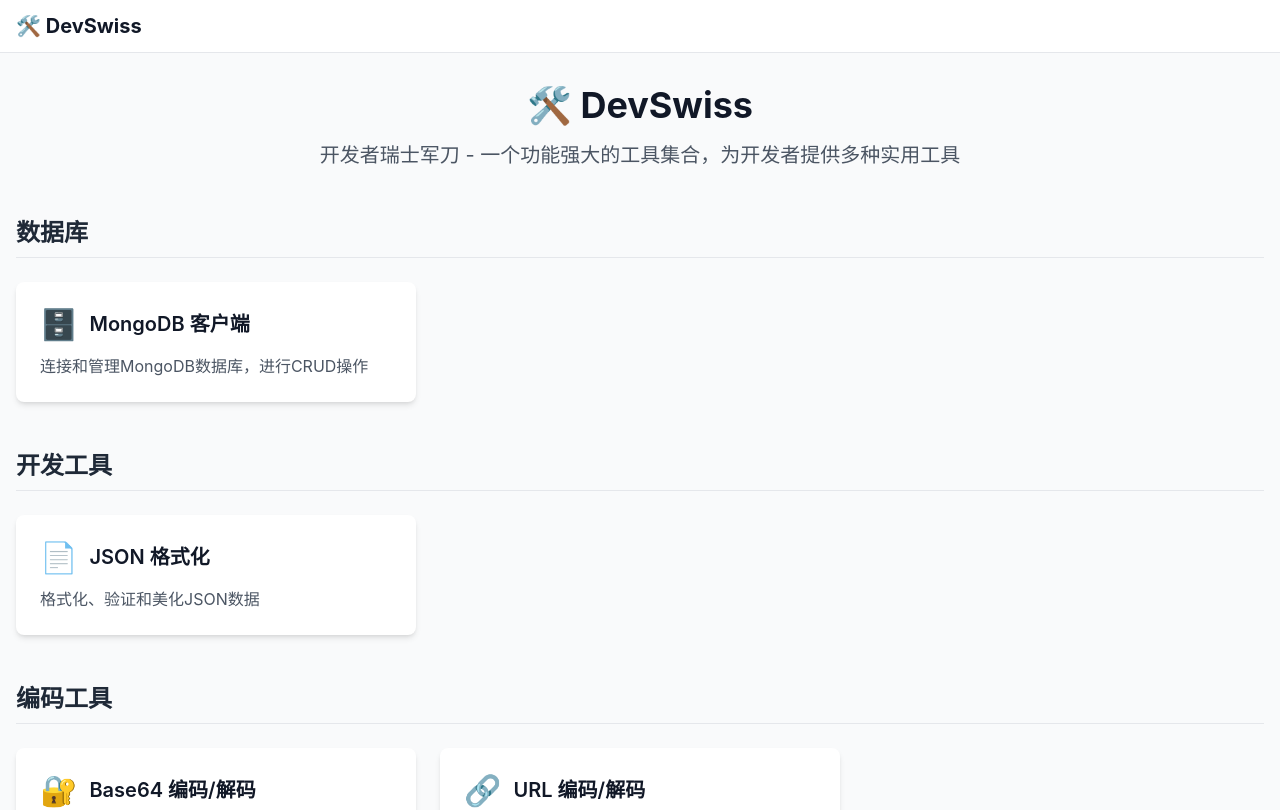
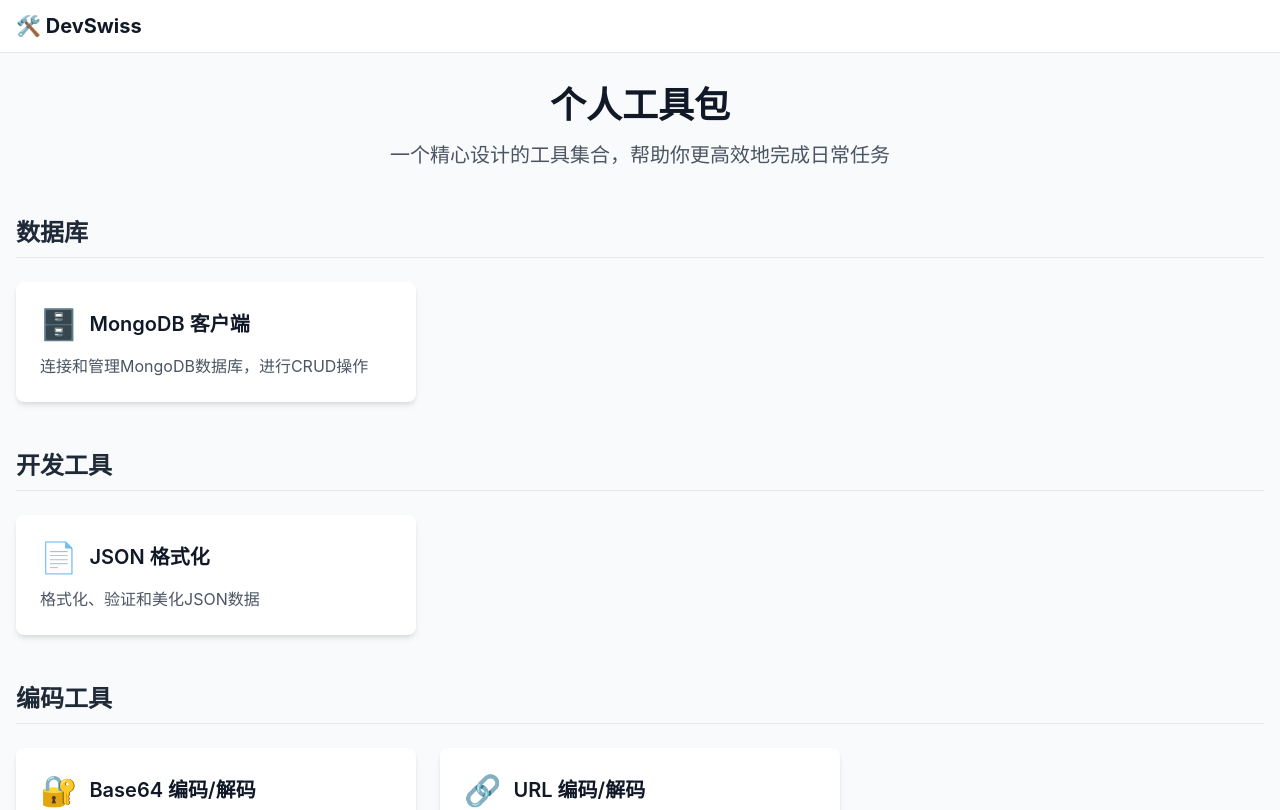
Before and after one commit to marvin-min/DevSwiss, a Next.js app: page / in a window 1280 px wide. Shown: the top 810 px of the page. Built offline with nearby package versions, Linux system fonts and the light colour scheme.

Commit message:
你的新提交信息

```diff
--- a/app/page.tsx
+++ b/app/page.tsx
@@ -66,9 +66,9 @@
     <div className="min-h-screen bg-gray-50">
       <div className="container mx-auto px-4 py-8">
         <div className="text-center mb-12">
-          <h1 className="text-4xl font-bold text-gray-900 mb-4">🛠️ DevSwiss</h1>
+          <h1 className="text-4xl font-bold text-gray-900 mb-4">个人工具包</h1>
           <p className="text-xl text-gray-600 max-w-2xl mx-auto">
-            开发者瑞士军刀 - 一个功能强大的工具集合，为开发者提供多种实用工具
+            一个精心设计的工具集合，帮助你更高效地完成日常任务
           </p>
         </div>
 
```
